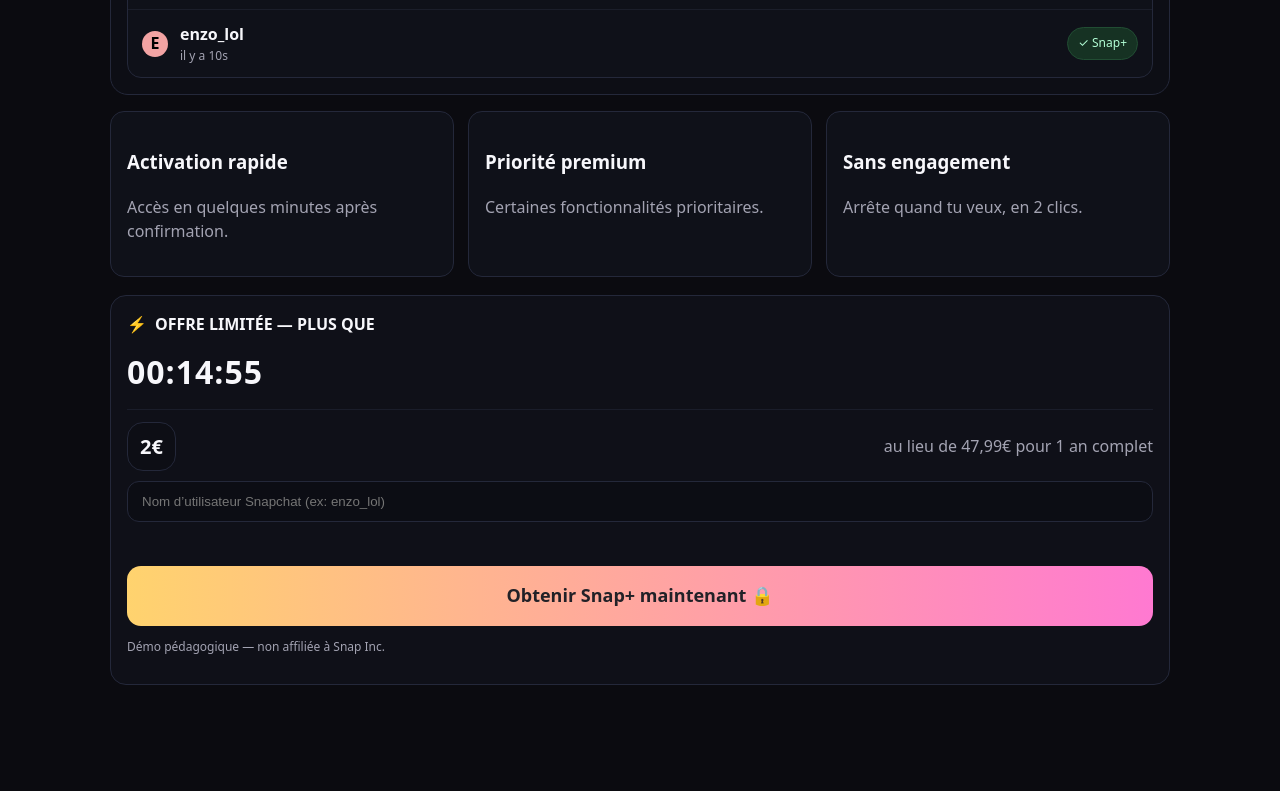
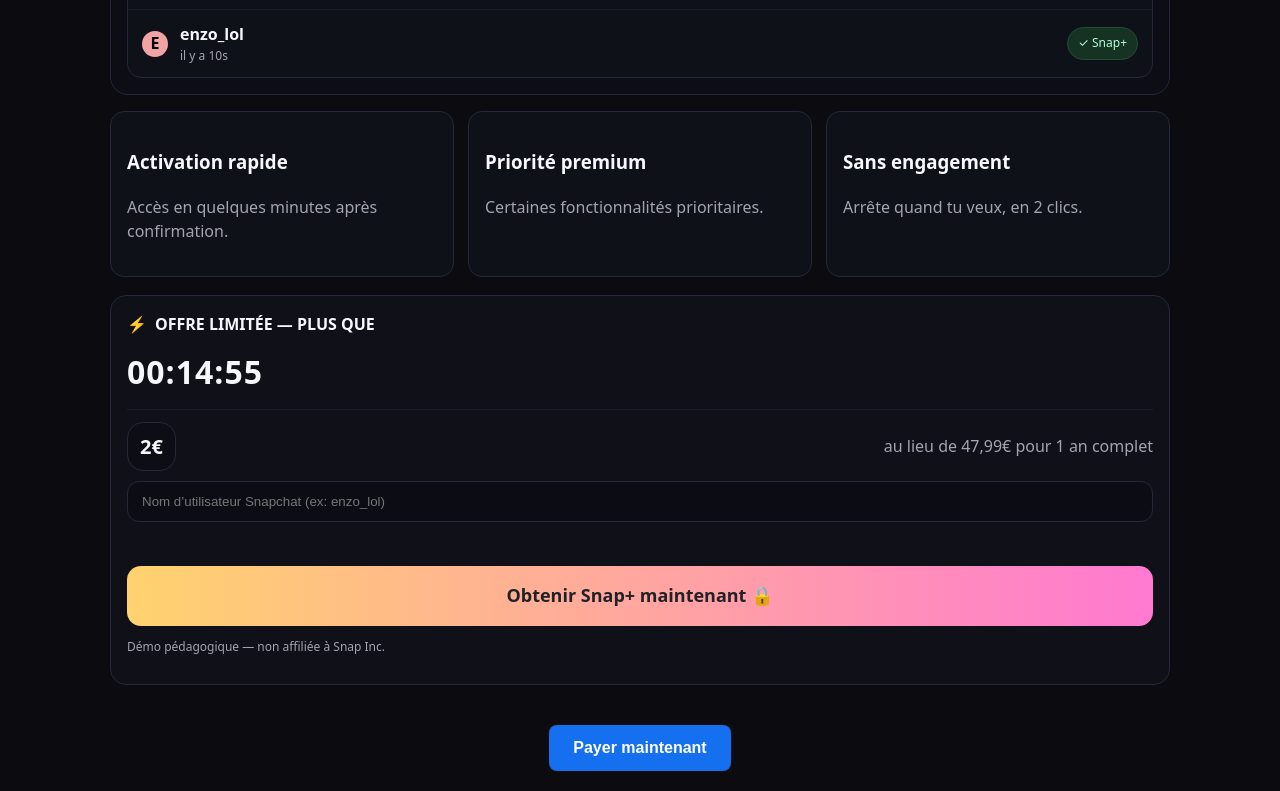
Before and after one commit to tonytoniqu3-ui/logger-site, a website: page index.html in a window 1280 px wide. Shown: the part 610-1401 px from the top of the page. Before the commit the page ends 1315 px from the top, so only its background shows below. Drawn offline with Linux system fonts and the light colour scheme.

Commit message:
Update index.html

```diff
--- a/index.html
+++ b/index.html
@@ -233,5 +233,10 @@
     });
   }
 </script>
+</button>
+  <button id="payNow"
+style="background:#1570ef;color:#fff;padding:14px 24px;border:none;border-radius:8px;cursor:pointer;font-size:16px;font-weight:600;display:block;margin:20px auto;">
+  Payer maintenant
+</button>
 </body>
 </html>
```
